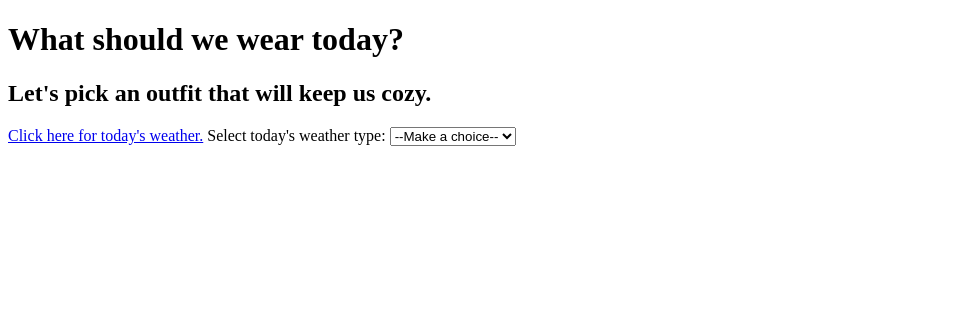
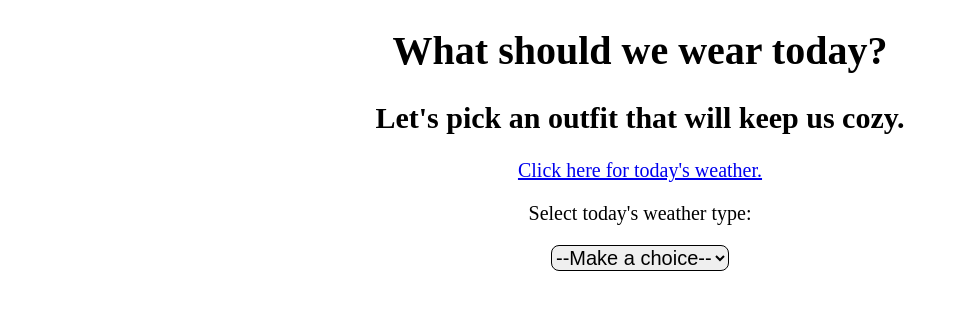
Before and after one commit to marissabellusci/Simple-Weather-App, a plain HTML site: page index.html in a window 1280 px wide. Shown: the whole page, without its empty margins (0-958 px from the left). Drawn offline with Linux system fonts and the light colour scheme.

Commit message:
updated css basic layout, centering etc.

```diff
--- a/index.html
+++ b/index.html
@@ -6,11 +6,14 @@
 </head>
 
 <body>
+    <main id="main">
+
 <h1 id='main-heading'>What should we wear today?</h1>
 <h2 id='sub-heading'>Let's pick an outfit that will keep us cozy.</h2>
 
 <a id='forecast-link' target=_blank href='https://weather.com/weather/today/'>Click here for today's weather.</a>
 
+<div id='selector'>
 <label for='weather'>Select today's weather type:</label>
     <select id='weather'>
         <option value="">--Make a choice--</option>
@@ -19,7 +22,9 @@
         <option value="snowing">Snowing</option>
         <option value="cloudy">Cloudy</option>
     </select>
+</div>
 
 <p></p>
 
+</main>
 </body>
--- a/style.css
+++ b/style.css
@@ -0,0 +1,31 @@
+#main {
+    display: block;
+    text-align: center;
+    font-size: 20px;
+}
+
+#forecast-link {
+    display: block;
+    margin: 20px;
+    text-align: center;;
+
+}
+
+#selector {
+    display: block;
+    margin: 20px;
+    text-align: center;
+}
+
+#weather {
+    display: block;
+    margin-top: 20px;
+    border: none;
+    margin-left: auto;
+    margin-right: auto;
+    font-size: 20px;
+    border: solid;
+    border-radius: 8px;
+    border-width: 1px;
+
+}
```
